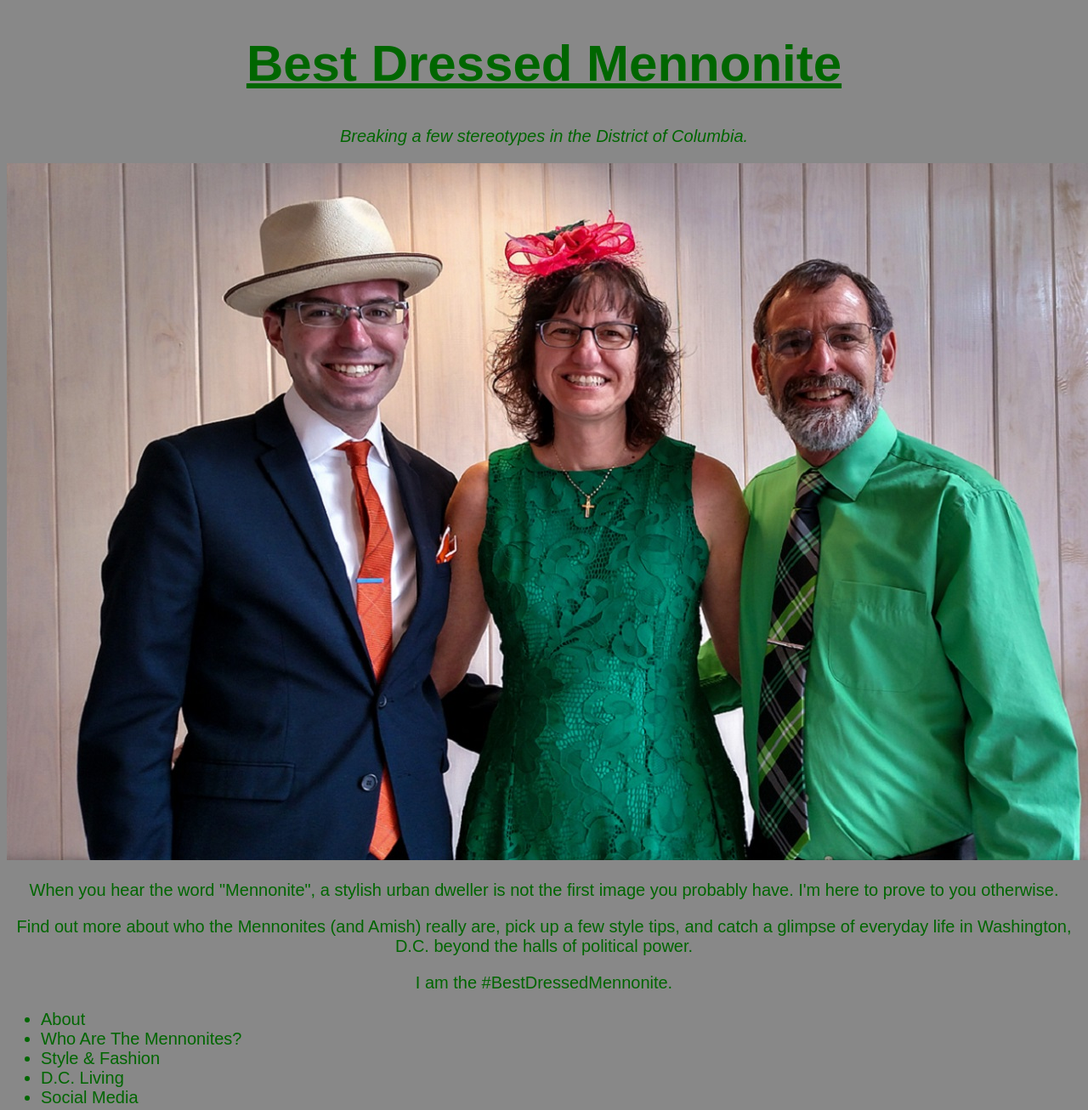
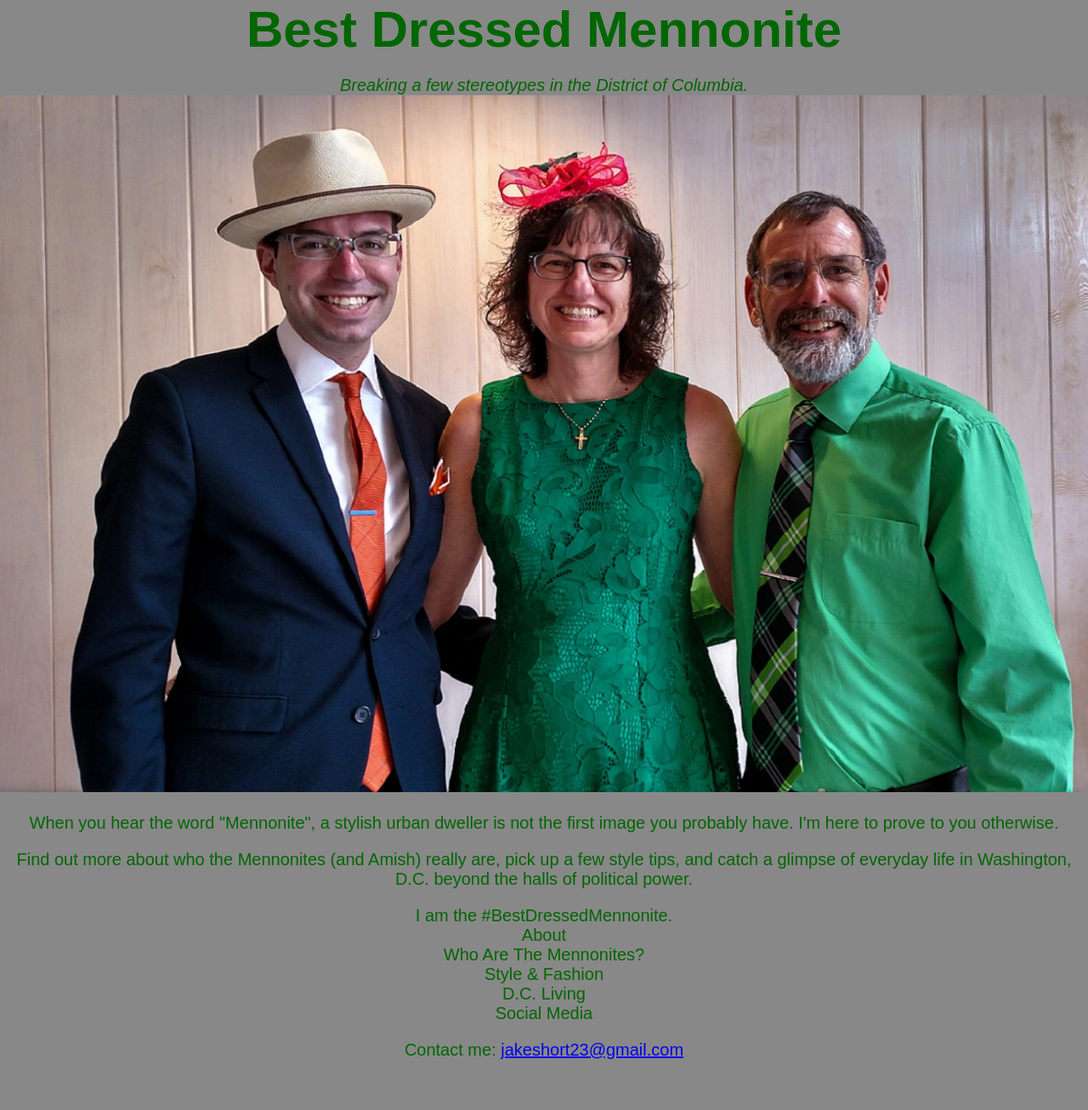
Before and after one commit to jakeshort23/jakeshort23.github.io, a plain HTML site: page unit_3/index.html in a window 1280 px wide. Shown: the top 1306 px of the page at 85% size. After the commit the page ends 1247 px from the top, so only its background shows below. Drawn offline with Linux system fonts and the light colour scheme.

Commit message:
Update style.css

```diff
--- a/unit_3/css/style.css
+++ b/unit_3/css/style.css
@@ -1,33 +1,31 @@
+* { margin:0; padding:0; box-sizing:border-box; }
 body {
 	background-color: #888888;
-}
-h1 {
-	color: #006600;
-	font-family: "Ar Bonnie", sans-serif;
-	font-size: 60px;
-	font-weight: 600;
-	text-align: center;
-	text-decoration: underline;
-}
-p {
 	color: #006600;
 	font-family: "HelveticaNeueLT Std Lt Cn", sans-serif;
 	font-size: 20px;
 	font-weight: 400;
 	text-align: center;
 }
-ul {
+h1 {
+	font-family: "Ar Bonnie", sans-serif;
+	font-size: 3em;
+	font-weight: 600;
+}
+p {
+	margin-top:1em;
+}
+nav a {
+	color: inherit;
 	text-align: left;
+	text-decoration:none;
 }
-li {
-	color: #006600;
-	font-family: "HelveticaNeueLT Std Lt Cn", sans-serif;
-	font-size: 20px;
-	font-weight: 400;
-	text-align: left;
-}
-img {
 
+#splash {
+	background:url(../images/hero_1_edited1.jpg);
+	background-size:cover;
+	background-repeat:no-repeat;
+	height:80vh;
 }
 #slogan {
 	font-style: italic;
```
